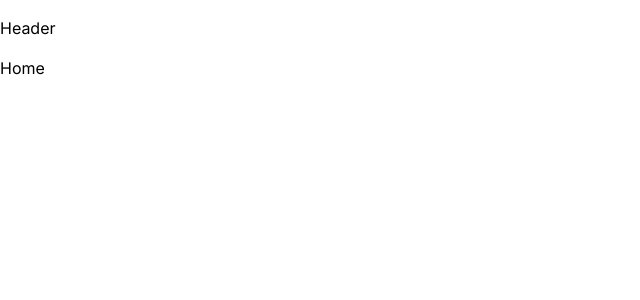
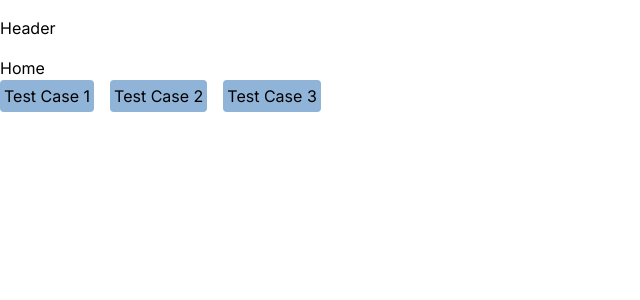
Before and after one commit to asliceofpizza007/fe-pretest, a Next.js app: page / in a window 1280 px wide. Shown: the top 300 px of the page, without its empty margins (0-640 px from the left). Built offline with nearby package versions, Linux system fonts and the light colour scheme.

Commit message:
[chore] create navigation links in index page

```diff
--- a/src/app/page.tsx
+++ b/src/app/page.tsx
@@ -1,3 +1,40 @@
+import Link from "next/link";
+
+import { Button } from "@/components";
+
 export default function Home() {
-  return <section>Home</section>;
+  return (
+    <section className="w-full">
+      <h1>Home</h1>
+      <div className="flex items-center gap-4">
+        <Link
+          className="rounded bg-au-primary p-1"
+          href={`/booking?${new URLSearchParams([
+            ["adult", "4"],
+            ["child", "2"],
+          ])}`}
+        >
+          Test Case 1
+        </Link>
+        <Link
+          className="rounded bg-au-primary p-1"
+          href={`/booking?${new URLSearchParams([
+            ["adult", "7"],
+            ["child", "3"],
+          ])}`}
+        >
+          Test Case 2
+        </Link>
+        <Link
+          className="rounded bg-au-primary p-1"
+          href={`/booking?${new URLSearchParams([
+            ["adult", "16"],
+            ["child", "0"],
+          ])}`}
+        >
+          Test Case 3
+        </Link>
+      </div>
+    </section>
+  );
 }
```
